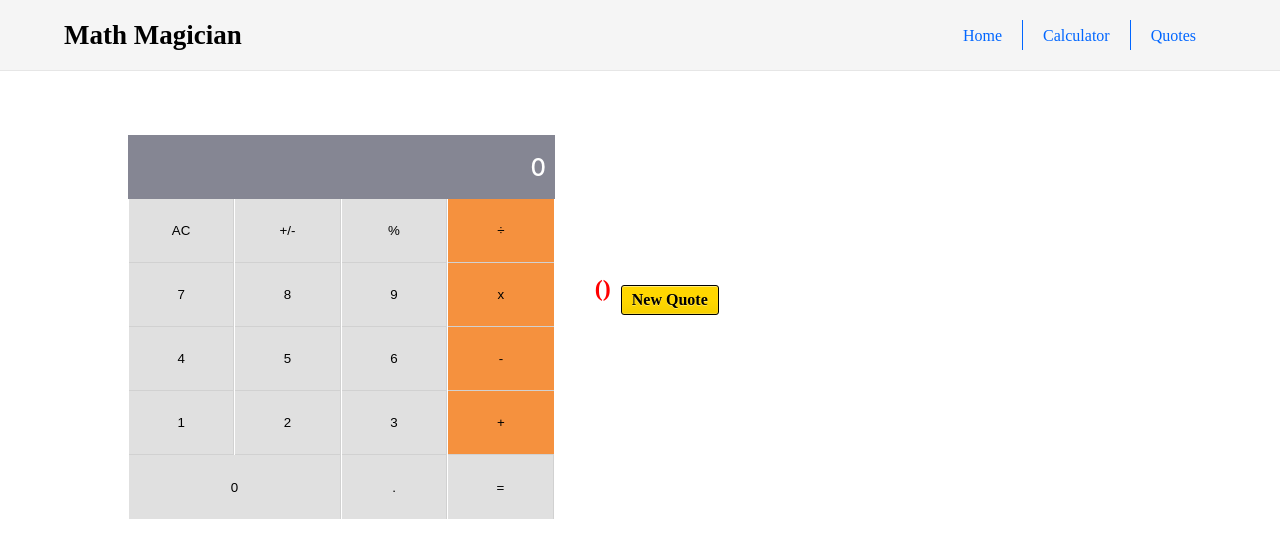
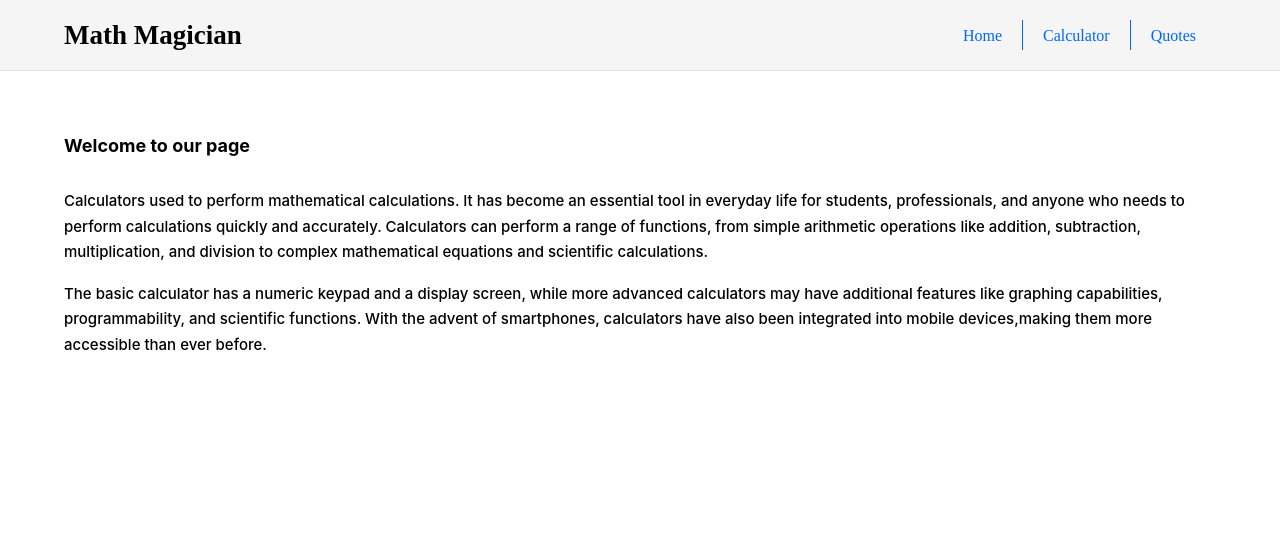
Before and after one commit to harshi0102/math-magician-project, a React (Create React App) app: page / in a window 1280 px wide. Shown: the top 558 px of the page. Built offline with nearby package versions, Linux system fonts and the light colour scheme; no server answers.

Commit message:
created new branch and added new code for making full website to add routes

```diff
--- a/package.json
+++ b/package.json
@@ -9,6 +9,7 @@
     "big.js": "^6.2.1",
     "react": "^18.2.0",
     "react-dom": "^18.2.0",
+    "react-router-dom": "^6.11.1",
     "react-scripts": "5.0.1",
     "web-vitals": "^2.1.4"
   },
--- a/src/App.css
+++ b/src/App.css
@@ -53,12 +53,11 @@ body {
 .quote-container {
   display: flex;
   margin-top: 200px;
-  margin-right: -21%;
-  float: right;
   transform: translate(-50%, -50%);
   width: 50%;
   font-family: cursive;
   gap: 10px;
+  margin-left: 50%;
 }
 
 .author {
@@ -84,3 +83,19 @@ body {
   margin-bottom: 100px;
   font-family: cursive;
 }
+
+.homePage {
+  padding: 0 5% 4rem 5%;
+}
+
+.homePage h2 {
+  margin-bottom: 2rem;
+  font-size: 18px;
+}
+
+.homePage p {
+  margin-bottom: 1rem;
+  font-size: 15px;
+  font-weight: 500;
+  line-height: 1.7;
+}
--- a/src/App.js
+++ b/src/App.js
@@ -1,19 +1,25 @@
+// eslint-disable-next-line import/no-extraneous-dependencies
+import { BrowserRouter as Router, Routes, Route } from 'react-router-dom';
 import './App.css';
 import Calculator from './components/Calculator';
 import Quote from './components/quote';
 import Nav from './components/nav';
+import Home from './components/homePage';
 
 function App() {
   return (
-    <div className="App">
-      <Nav />
-      <div className="quote-wrapper">
-        <Quote />
+    <Router>
+      <div>
+        <Nav />
+        <div className="pageContainer">
+          <Routes>
+            <Route path="/" element={<Home />} />
+            <Route path="/calculator" element={<Calculator />} />
+            <Route path="/quotes" element={<Quote />} />
+          </Routes>
+        </div>
       </div>
-      <div className="calculator-wrapper">
-        <Calculator />
-      </div>
-    </div>
+    </Router>
   );
 }
 
--- /dev/null
+++ b/src/components/homePage.js
@@ -0,0 +1,27 @@
+import '../App.css';
+import React from 'react';
+
+const Home = () => (
+  <div className="homePage">
+    <h2>Welcome to our page</h2>
+
+    <p>
+      Calculators used to perform mathematical calculations. It has become an essential tool
+      in  everyday life for students, professionals, and anyone
+      who needs to perform calculations quickly and accurately.
+      Calculators can perform a range of functions, from simple arithmetic operations like
+      addition, subtraction, multiplication, and division to complex mathematical equations
+      and scientific calculations.
+    </p>
+    <p>
+      The basic calculator has a numeric keypad and a display screen, while more
+      advanced calculators may have additional features like graphing capabilities,
+      programmability, and scientific functions.
+      With the advent of smartphones, calculators have also been integrated into
+      mobile devices,making them more accessible than ever before.
+    </p>
+
+  </div>
+);
+
+export default Home;
```
Also changed, not shown: 1 other file (tests, documents, lock files or other folders).
